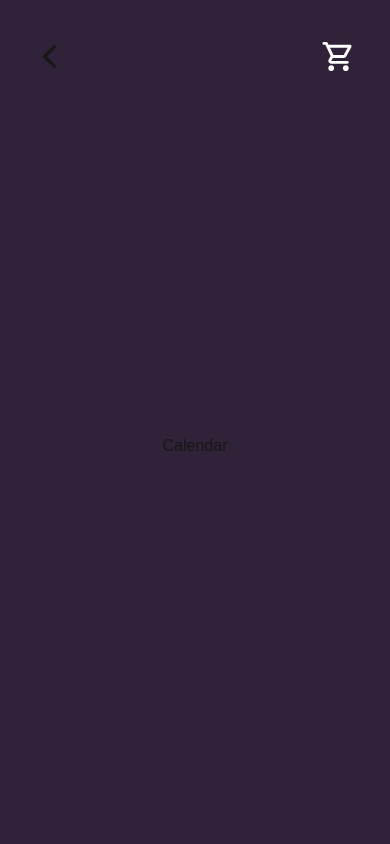
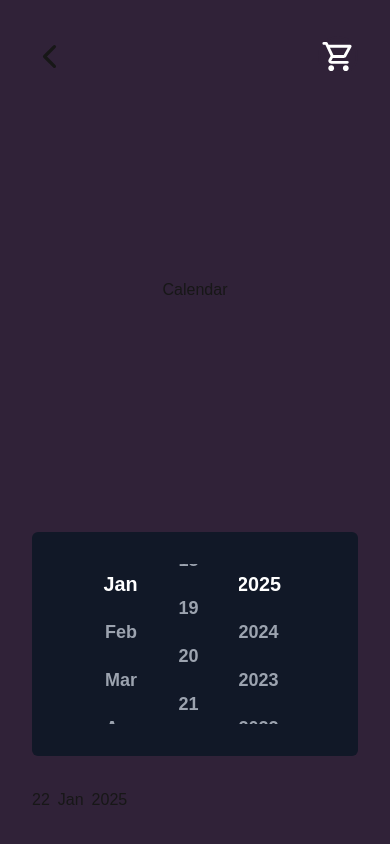
Before and after one commit to LeandroGCruzP/barber-shop, a Next.js app: page /calendar in a window 390 px wide. Built offline with nearby package versions, Linux system fonts and the light colour scheme.

Commit message:
feat (CardService): Improving responsivity

```diff
--- a/src/app/calendar/page.tsx
+++ b/src/app/calendar/page.tsx
@@ -1,3 +1,4 @@
+import DatePicker from "~/components/DatePicker";
 import { Header } from "~/components/Header";
 import { Routes } from "~/const/routes-const";
 
@@ -8,6 +9,8 @@ export default function Calendar () {
 
       <section className="flex flex-col gap-8 flex-1">
         <span className="m-auto">Calendar</span>
+
+        <DatePicker />
       </section>
     </main>
   )
--- a/src/app/login/page.tsx
+++ b/src/app/login/page.tsx
@@ -19,7 +19,7 @@ export default function Login() {
       password: event.get('password')
     }
 
-    alert(data.email)
+    console.log(`user ${data.email} logged in`)
 
     router.push('/home')
   }
--- a/src/components/AddToCartButton.tsx
+++ b/src/components/AddToCartButton.tsx
@@ -36,14 +36,14 @@ export default function AddToCartButton({ item }: AddToCartButtonProps) {
     <>
       {hasItemInCart ? (
         <button
-          className="bg-red-500 p-4 rounded-xl"
+          className="bg-red-500 p-2 md:p-4 rounded-xl flex justify-center flex-1"
           onClick={() => removeItem()}
         >
           <MinusIcon width={35} height={35} />
         </button>
       ) : (
         <button
-          className="bg-primary p-4 rounded-xl"
+          className="bg-primary p-2 md:p-4 rounded-xl flex justify-center flex-1"
           onClick={() => addItem()}
         >
           <PlusIcon width={35} height={35} />
--- a/src/components/CardService.tsx
+++ b/src/components/CardService.tsx
@@ -21,35 +21,32 @@ export function CardService ({ id, description, image, name: title, discount, pr
         <Discount discount={discount} />
       )}
 
-      <div className="flex gap-4 items-center flex-1">
-        <div className="w-28 h-28">
+      <div className="flex flex-col md:flex-row gap-4 items-center w-full">
         <Image
           src={image}
-            width="50"
-            height="50"
+          width="70"
+          height="70"
           alt={`${title} image`}
-            className="w-full h-full"
         />
-        </div>
 
         <div className="flex flex-col gap-1 w-full">
           <span className="text-2xl text-black">{title}</span>
           <p className="text-slate-500 text-sm">{description}</p>
 
           <div className="justify-end flex gap-1">
-            <p className={`px-2 rounded-md font-semibold text-lg border ${hasDiscount ? 'text-slate-400 bg-slate-200 border-slate-300 line-through' : 'text-green-600 bg-green-100 border-green-300'}`}>
+            <p className={`px-2 rounded-md font-semibold text-lg border whitespace-nowrap w-min ${hasDiscount ? 'text-slate-400 bg-slate-200 border-slate-300 line-through' : 'text-green-600 bg-green-100 border-green-300'}`}>
               R$ {price.toFixed(2)}
             </p>
 
             {hasDiscount && (
-              <p className="text-green-600 bg-green-100 border border-green-300 px-2 rounded-md font-semibold text-lg">
+              <p className="text-green-600 bg-green-100 border border-green-300 px-2 w-min whitespace-nowrap rounded-md font-semibold text-lg">
                 R$ {priceWithDiscount.toFixed(2)}
               </p>
             )}
           </div>
         </div>
-      </div>
 
+        <div className="flex w-full md:w-min">
           <AddToCartButton
             item={{
               id: id,
@@ -57,6 +54,8 @@ export function CardService ({ id, description, image, name: title, discount, pr
               price: priceWithDiscount,
             }}
           />
+        </div>
+      </div>
     </div>
   )
 }
--- /dev/null
+++ b/src/components/DatePicker.tsx
@@ -0,0 +1,80 @@
+'use client'
+
+import { RefObject, UIEvent, useEffect, useRef, useState } from "react"
+
+export default function DatePicker() {
+  const currentDay = String(new Date().getDate()).padStart(2, "0")
+  const currentMonthIndex = new Date().getMonth()
+  const currentYear = new Date().getFullYear()
+
+  const months = ["Jan", "Feb", "Mar", "Apr", "May", "Jun", "Jul", "Aug", "Sep", "Oct", "Nov", "Dec"]
+
+  const [selectedMonth, setSelectedMonth] = useState<string>(months[currentMonthIndex])
+  const [selectedDay, setSelectedDay] = useState<string>(currentDay)
+  const [selectedYear, setSelectedYear] = useState<string>(String(currentYear))
+
+  const days = Array.from({ length: 31 }, (_, i) => String(i + 1).padStart(2, "0"))
+  const years = Array.from({ length: 10 }, (_, i) => `${currentYear - i}`)
+
+  const monthRef = useRef<HTMLDivElement | null>(null)
+  const dayRef = useRef<HTMLDivElement | null>(null)
+  const yearRef = useRef<HTMLDivElement | null>(null)
+
+  useEffect(() => {
+    if (monthRef.current) {
+      monthRef.current.scrollTo({ top: currentMonthIndex * 40, behavior: "smooth" })
+    }
+    if (dayRef.current) {
+      dayRef.current.scrollTo({ top: (parseInt(currentDay, 10) - 1) * 40, behavior: "smooth" })
+    }
+    if (yearRef.current) {
+      yearRef.current.scrollTo({ top: 0, behavior: "smooth" })
+    }
+  }, [currentMonthIndex, currentDay])
+
+  const handleScroll = (setter: (value: string) => void, items: string[]) => (event: UIEvent<HTMLDivElement>) => {
+    const scrollTop = (event.target as HTMLDivElement).scrollTop
+    const index = Math.round(scrollTop / 40) // Each item has 40px height
+
+    if (items[index]) {
+      setter(items[index])
+    }
+  }
+
+  const renderColumn = (items: string[], selected: string, setter: (value: string) => void, ref: RefObject<HTMLDivElement>) => (
+    <div
+      ref={ref}
+      className="overflow-y-scroll text-center h-[160px] pr-2"
+      onScroll={handleScroll(setter, items)}
+    >
+      <div className="flex flex-col gap-2">
+        {items.map((item) => (
+          <div
+            key={item}
+            className={`text-lg font-semibold h-10 flex items-center justify-center ${
+              selected === item ? "text-white scale-110" : "text-gray-400"
+            } transition transform`}
+          >
+            {item}
+          </div>
+        ))}
+      </div>
+    </div>
+  )
+
+  return (
+    <>
+      <div className="flex gap-8 items-center justify-center bg-gray-900 p-8 rounded-md">
+        {renderColumn(months, selectedMonth, setSelectedMonth, monthRef)}
+        {renderColumn(days, selectedDay, setSelectedDay, dayRef)}
+        {renderColumn(years, selectedYear, setSelectedYear, yearRef)}
+      </div>
+
+      <div className="flex gap-2">
+        <span>{selectedDay}</span>
+        <span>{selectedMonth}</span>
+        <span>{selectedYear}</span>
+      </div>
+    </>
+  )
+}
```
Lines whose indentation alone changed are shown as unchanged.
